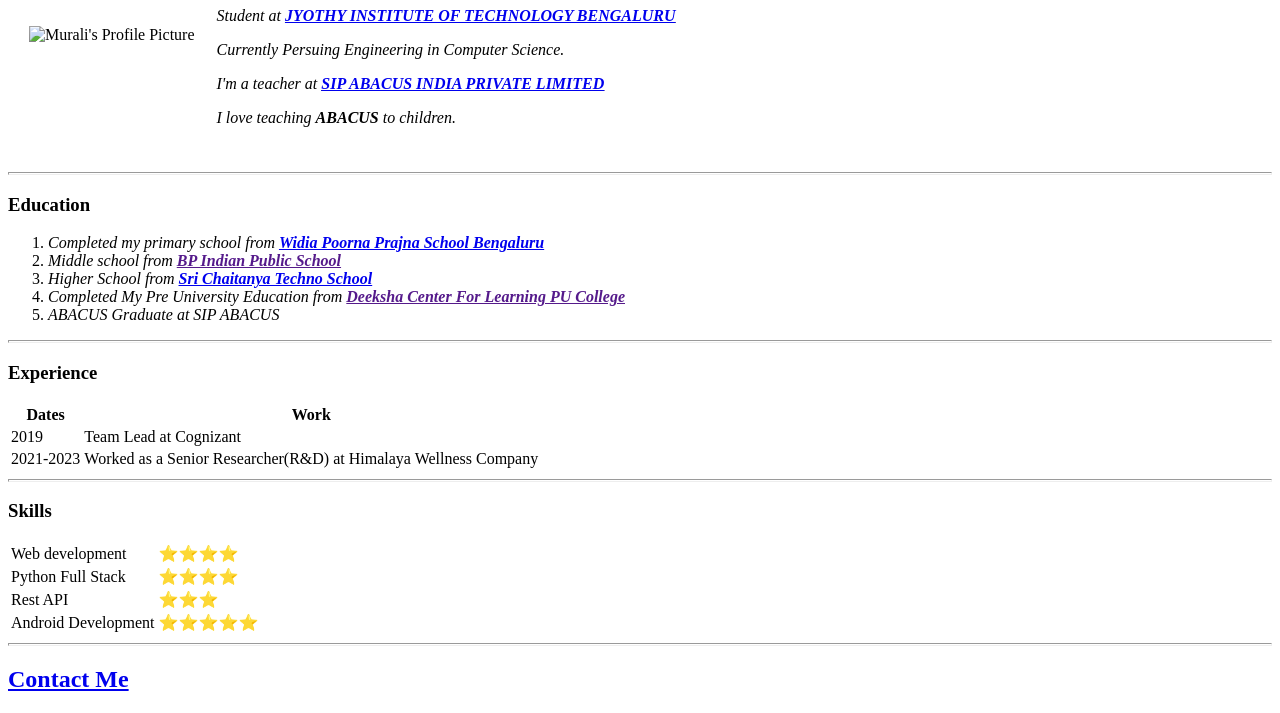
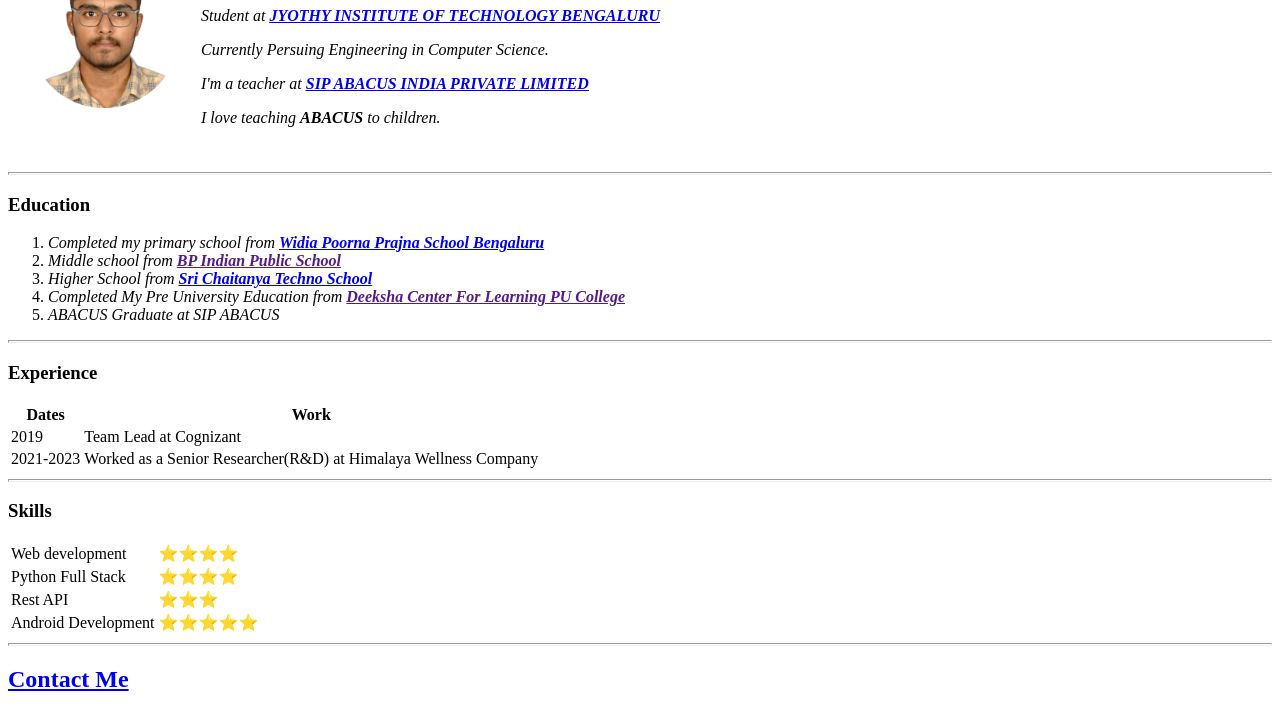
Before and after one commit to MuraliG03/cv, a plain HTML site: page index.html in a window 1280 px wide. Shown: the part 102-815 px from the top of the page. Drawn offline with Linux system fonts and the light colour scheme.

Commit message:
Updated path of the image

```diff
--- a/index.html
+++ b/index.html
@@ -9,7 +9,7 @@
 <body>
     <table cellspacing="20">
         <tr>
-            <td><img src="Images/Murali.png" width="150" height="150" alt="Murali's Profile Picture">
+            <td><img src="Murali.png" width="150" height="150" alt="Murali's Profile Picture">
                 </td>
             <td><h1>MURALI G</h1>
                 <p><em>Student at <strong><u><a href=https://www.jyothyit.ac.in>JYOTHY INSTITUTE OF TECHNOLOGY BENGALURU</a></u></strong></em></p>
```
